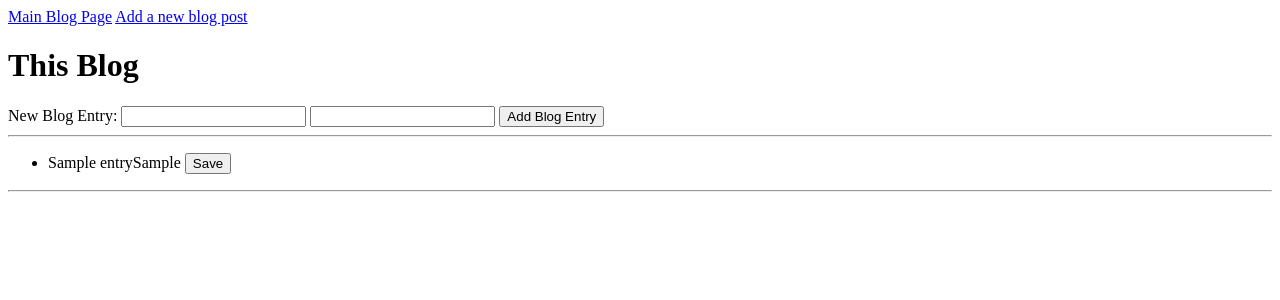
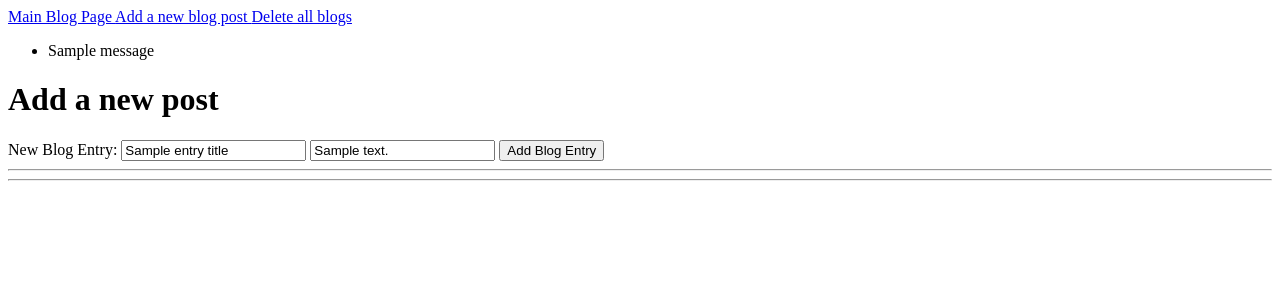
Before and after one commit to TimothyXAdams/Blogz, a Flask app: template templates/add_a_new_post.html in a window 1280 px wide. Shown: the top 300 px of the page. Run offline with Flask 2, Linux system fonts and the light colour scheme; tables that the repository leaves empty hold one stand-in row (values such as "Sample post"); the template is opened without the code that fills it: values that come from a table or form of the project are taken from there, most other values are stand-ins (such as "Sample title", 1, 10 or a date in 2020); one stand-in notice (Sample message) is shown.

Commit message:
Project complete.

```diff
--- a/main.py
+++ b/main.py
@@ -21,12 +21,12 @@ class BlogEntry(db.Model):
         self.entry = entry
 
     def is_valid(self):
-        if self.title != '' and self.entry != '':
+        if self.title and self.entry :
             return True
         else:
             return False
 
-@app.route('/add_a_new_post', methods=['POST'])
+@app.route('/add_a_new_post', methods=['POST', 'GET'])
 def add_a_new_post():
 
         if request.method == 'POST':
@@ -37,16 +37,15 @@ def add_a_new_post():
             if new_post.is_valid() == True:
                 db.session.add(new_post)
                 db.session.commit()
-                url = "/entry?id=" + str(new_post.id)
+                url = "/blog?id=" + str(new_post.id)
                 return redirect(url)
             else: #if the validation came up False
                 flash("Error. Your blog entry requires a title and a text.")
-                return render_template('add_a_new_post', title="Enter your blog here.", entry_title=entry_title, entry_text=entry_text)
+                return render_template('add_a_new_post.html', title="Enter your blog here.", entry_title=entry_title, entry_text=entry_text)
 
         else: #it was a GET request, not a POST
-            return render_template('add_a_new_post')
+            return render_template('add_a_new_post.html',title="Add a New Post")
 
-        return(render_template('add_a_new_post.html',title="Add a New Post"))
 
 
 
@@ -62,19 +61,23 @@ def show_blogs():
     blog_id = request.args.get('id')
     if blog_id: #if the blog isn't empty
         blog = BlogEntry.query.get(blog_id)
+        if blog:
         # return str(blog.title) + str(blog.entry)
-        return render_template('blog.html', title=blog.title, blog=blog)
-    else:
-        blogs = BlogEntry.query.all()
-        return render_template('all_blogs.html', title="entry_title", blogs=blogs) #completed_tasks=completed_tasks)
+            return render_template('blog.html', title=blog.title, blog=blog)
+        else:
+            flash("Invalid Blog ID")
+
+    blogs = BlogEntry.query.all()
+    return render_template('all_blogs.html', title="entry_title", blogs=blogs) #completed_tasks=completed_tasks)
 
 
 @app.route("/updatedb")
 def update_DB():
+
     db.drop_all()
     db.create_all()
-    return "updated db"
-    #return redirect("/")
+    #return "updated db"
+    return redirect("/")
 
 
 if __name__ == '__main__':
--- a/templates/add_a_new_post.html
+++ b/templates/add_a_new_post.html
@@ -1,23 +1,22 @@
 {% extends "base.html" %}
 
+
 {% block content %}
-    <h1>This Blog</h1>
-    <form action='/' method='post'>
+    <h1>Add a new post</h1>
+    <form action='/add_a_new_post' method='post'>
         <label>
             New Blog Entry:
-            <input type="text" name='title' />
-            <input type="text" name='entry' />
+            <input type="text" name='title' value='{{entry_title}}' />
+            <input type="text" name='entry' value='{{entry_text}}' />
         </label>
         <input type="submit" value='Add Blog Entry' />
     </form>
 
     <hr />
 
-    {% if blogs|length == 0 %}
-    <p>Your blog is empty</p>
-    {% else %}
 
-        <ul>
+
+        <!-- <ul>
             {% for blog in blogs %}
             <li>{{blog.title}}{{blog.entry}}
                 <form method="POST" style="display:inline-block;">
@@ -26,10 +25,10 @@
                 </form>
             </li>
             {% endfor %}
-        </ul>
+        </ul> -->
 
-    {% endif %}
+
 
     <hr />
 
-{% endblock %}
+{% endblock %} -->
--- a/templates/all_blogs.html
+++ b/templates/all_blogs.html
@@ -8,7 +8,7 @@
                 <h2>
                     <a href="/blog?id={{ blog.id }}">{{ blog.title }}</a>
                 </h2>
-                <p>{{ blog.body }}</p>
+                <p>{{ blog.entry }}</p>
             </li>
         {% endfor %}
     </ul>
--- a/templates/base.html
+++ b/templates/base.html
@@ -7,10 +7,22 @@
 
     <header>
       <nav>
-        <a href="/">Main Blog Page</a>
-        <a href="/add_a_new_post">Add a new blog post</a>
+        <a href="/">Main Blog Page </a>
+        <a href="/add_a_new_post"> Add a new blog post </a>
+        <a href="/updatedb"> Delete all blogs </a>
       </nav>
     </header>
+
+    {% with messages = get_flashed_messages() %}
+      {% if messages %}
+        <ul class=flashes>
+        {% for message in messages %}
+            <li>{{ message }}</li>
+        {% endfor %}
+        </ul>
+      {% endif %}
+    {% endwith %}
+
     {% block content %}
 
     {% endblock %}
```
